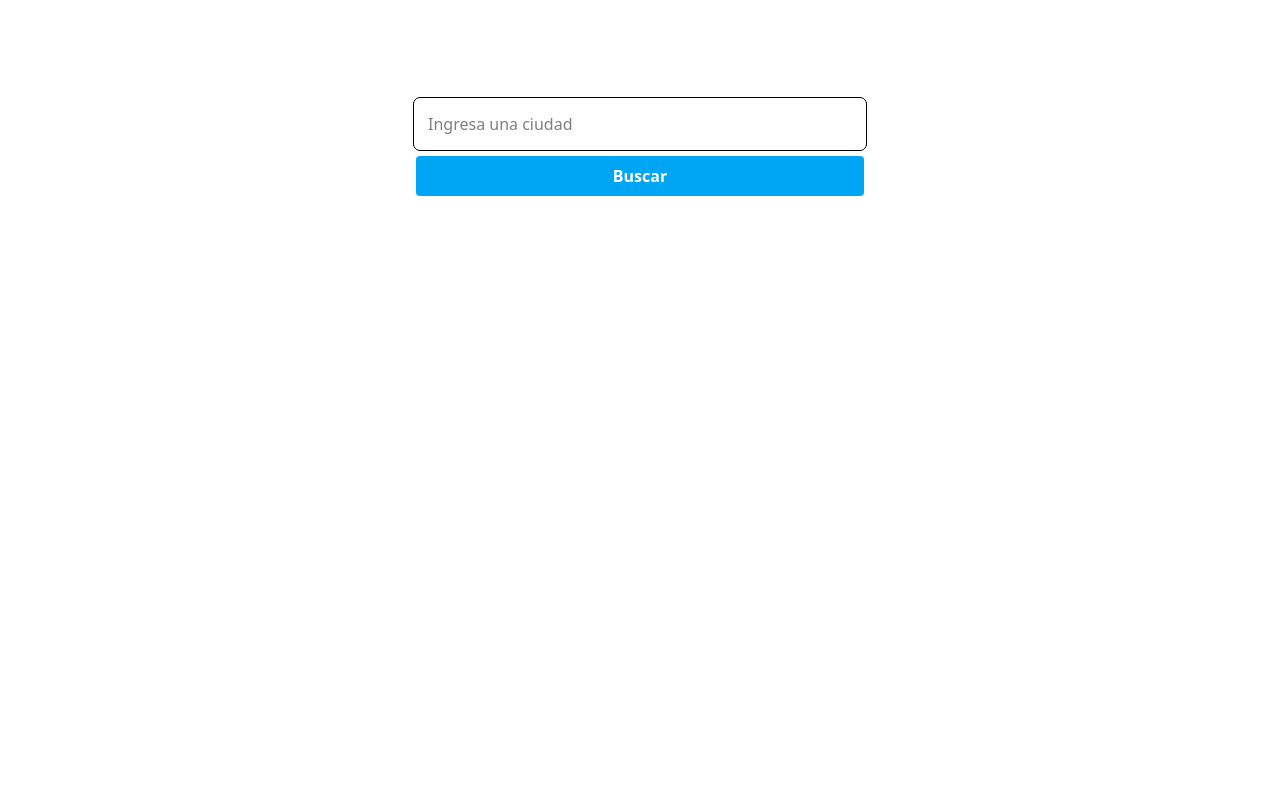
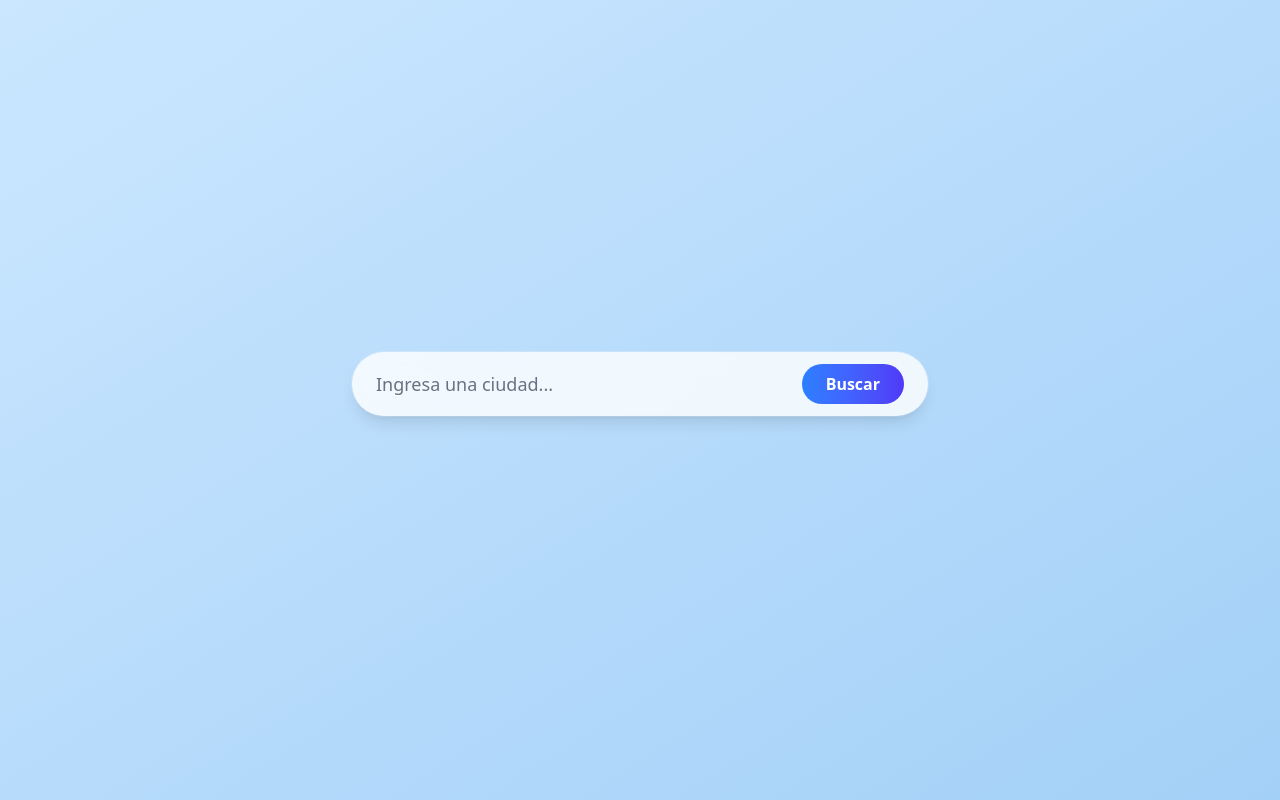
Before and after one commit to LuisGuanangaGamarra/App-de-Clima-Vue, a Vue app: page / in a window 1280 px wide. Built offline with nearby package versions, Linux system fonts and the light colour scheme.

Commit message:
fix readmed and card

```diff
--- a/index.html
+++ b/index.html
@@ -3,8 +3,9 @@
   <head>
     <meta charset="UTF-8">
     <link rel="icon" href="/favicon.ico">
-    <link href="/src/style.css" rel="stylesheet">
-    <meta name="viewport" content="width=device-width, initial-scale=1.0">
+    <link href="/src/style.css" rel="stylesheet" />
+      <link href="https://fonts.googleapis.com/css2?family=Inter:wght@400;700&display=swap" rel="stylesheet"/>
+      <meta name="viewport" content="width=device-width, initial-scale=1.0">
     <title>Vite App</title>
   </head>
   <body>
--- a/src/presentation/components/WeatherCard.vue
+++ b/src/presentation/components/WeatherCard.vue
@@ -1,12 +1,32 @@
 <template>
-  <div class="bg-white p-6 rounded-lg shadow-md text-indigo-900 text-center">
-    <h2 class="text-xl font-bold mb-2">{{ weather.city }}</h2>
-    <img :src="`https://openweathermap.org/img/wn/${weather.icon}@2x.png`" class="mx-auto" />
-    <p class="capitalize">{{ weather.description }}</p>
-    <p class="text-2xl font-bold">{{ weather.temperature }}°C</p>
-    <p>Sensación térmica: {{ weather.feels_like }}°C</p>
-    <p>Humedad: {{ weather.humidity }}%</p>
-  </div>
+  <transition name="fade">
+    <div
+        class="bg-white/60 shadow-2xl rounded-3xl p-8 w-full max-w-lg text-center backdrop-blur-md ring-1 ring-white/10"
+    >
+      <h2 class="text-3xl font-bold text-indigo-700 mb-4">{{ weather.name }}</h2>
+
+      <div class="flex justify-center mb-3">
+        <img
+            :src="`https://openweathermap.org/img/wn/${weather.icon}@4x.png`"
+            :alt="weather.description"
+            class="w-24 h-24"
+        />
+      </div>
+
+      <p class="text-lg text-gray-700 capitalize mb-1">
+        {{ weather.description }}
+      </p>
+
+      <p class="text-5xl font-extrabold text-indigo-600 mb-4">
+        {{ weather.temperature.toFixed(1) }}°C
+      </p>
+
+      <div class="text-md text-gray-600 space-y-1">
+        <p><span class="font-semibold">Sensación térmica:</span> {{ weather.feels_like.toFixed(1) }}°C</p>
+        <p><span class="font-semibold">Humedad:</span> {{ weather.humidity }}%</p>
+      </div>
+    </div>
+  </transition>
 </template>
 
 <script setup lang="ts">
--- a/src/presentation/views/WeatherView.vue
+++ b/src/presentation/views/WeatherView.vue
@@ -1,16 +1,24 @@
 <template>
-  <div class="max-w-md mx-auto mt-10">
-    <h1 class="text-3xl font-bold mb-6 text-center text-white">App de Clima</h1>
-
-    <form @submit.prevent="fetch(city)" class="mb-6">
-      <input v-model="city" class="w-full p-3 rounded text-black outline outline-offset-2" placeholder="Ingresa una ciudad" />
-      <button class="w-full mt-2 py-2 bg-sky-500 text-white cursor-pointer rounded font-bold">Buscar</button>
-    </form>
-
+  <div class="min-h-screen bg-gradient-to-br from-[#cbe7ff] to-[#a3d0f7] flex flex-col items-center justify-center px-4">
+    <div class="flex w-full max-w-xl items-center bg-white/80 shadow-lg rounded-full px-6 py-3 backdrop-blur-md ring-1 ring-white/20 mb-8">
+      <input
+          v-model="city"
+          type="text"
+          placeholder="Ingresa una ciudad..."
+          class="flex-1 text-gray-700 text-lg bg-transparent outline-none placeholder-gray-500"
+      />
+      <button
+          @click="fetch(city)"
+          class="cursor-pointer ml-4 bg-gradient-to-r from-blue-500 to-indigo-600 text-white font-semibold px-6 py-2 rounded-full hover:scale-105 transition-transform"
+      >
+        Buscar
+      </button>
+    </div>
     <weather-card v-if="weather" :weather="weather" />
-    <p v-if="error" class="text-red-300 mt-4 text-center">{{ error }}</p>
+    <p v-if="error" class="text-red-500 text-lg">{{ error }}</p>
   </div>
 </template>
+
 
 <script setup lang="ts">
 import {useWeather} from "@/presentation/composables/useWeather";
```
Also changed, not shown: 1 other file (tests, documents, lock files or other folders).
